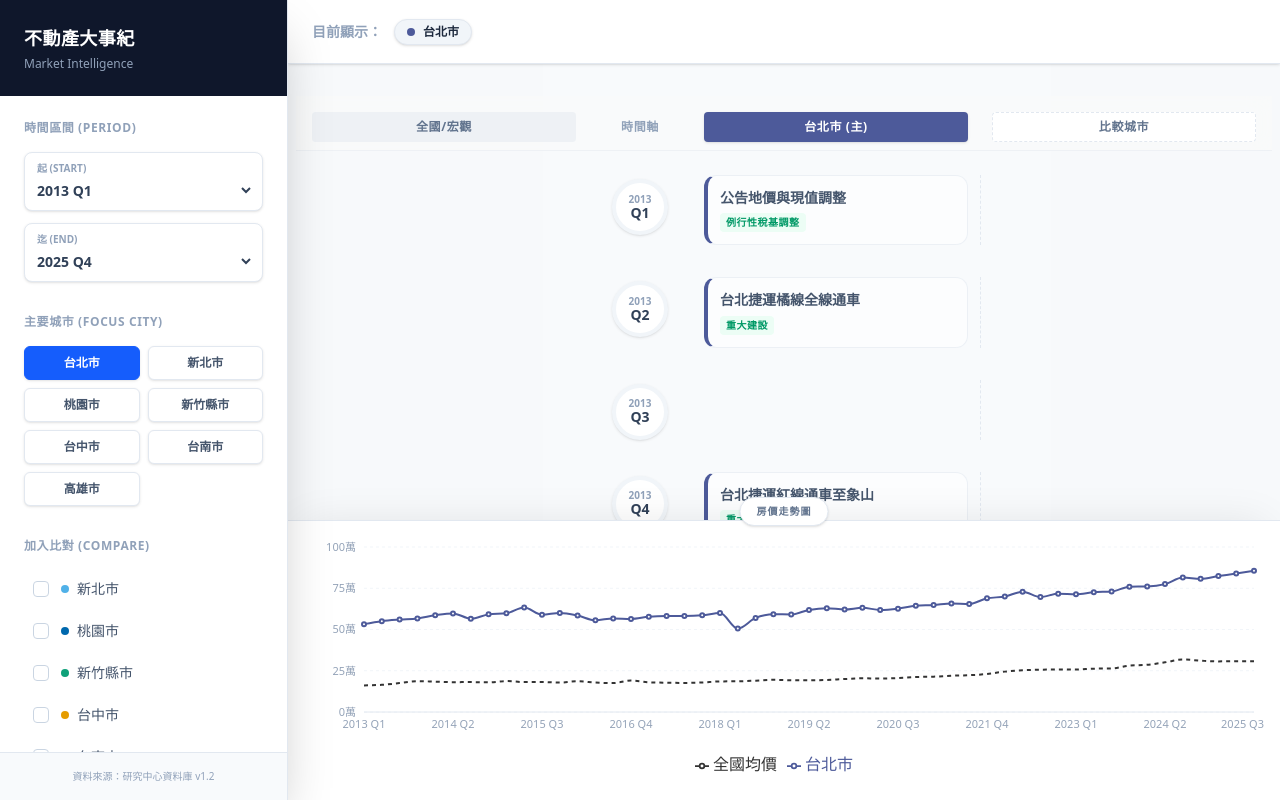
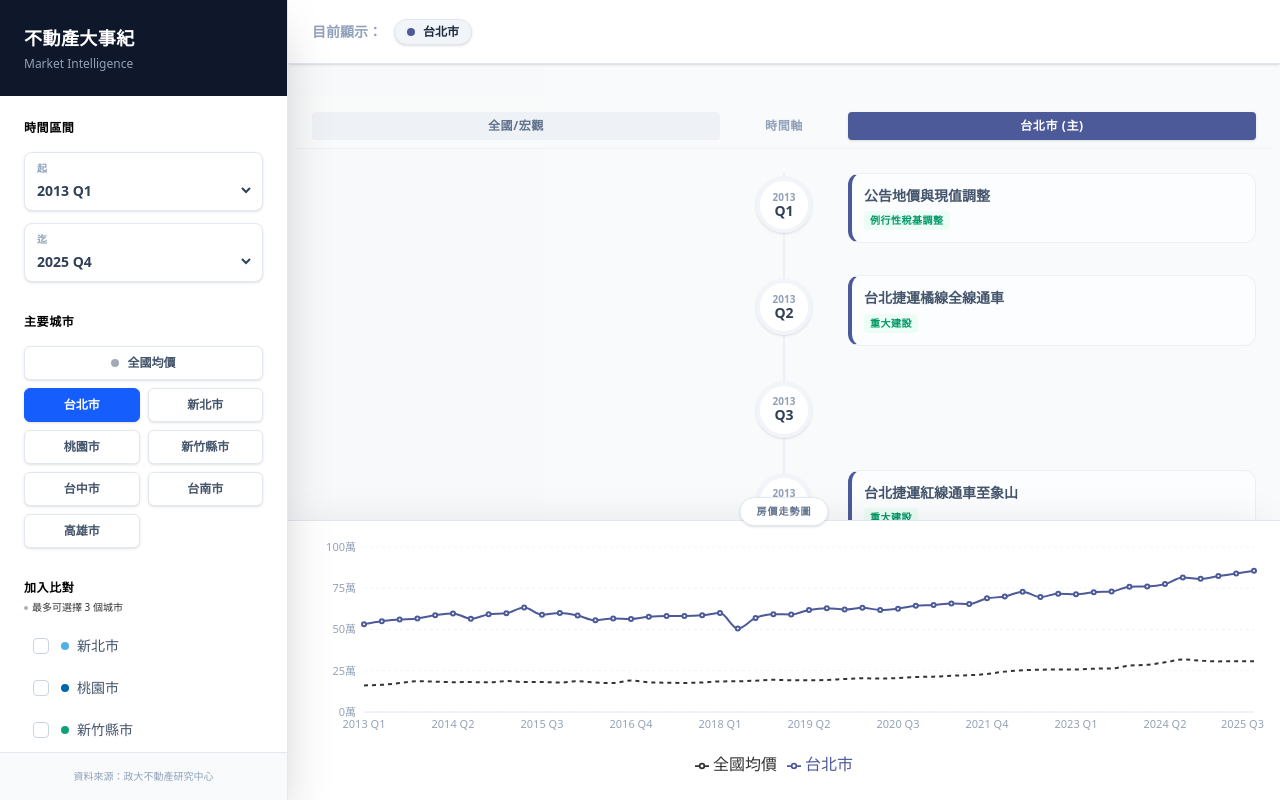
Before and after one commit to NCCU-rer/Real-Estate-Chronicle, a Next.js app: page / in a window 1280 px wide. Built offline with nearby package versions, Linux system fonts and the light colour scheme.

Commit message:
側邊欄及比較欄調整

```diff
--- a/src/app/page.tsx
+++ b/src/app/page.tsx
@@ -19,6 +19,7 @@ export default function Home() {
   // --- 邏輯處理 ---
   const handleMainCityChange = (cityId: string) => {
     setMainCity(cityId);
+    // 如果切換主要城市，把該城市從比較列表中移除（避免重複）
     setCompareCities(prev => prev.filter(c => c !== cityId));
   };
 
@@ -35,6 +36,19 @@ export default function Home() {
     setCompareCities([]);
   };
 
+  // 輔助函式：取得顯示名稱 (處理 "nation" 的情況)
+  const getDisplayName = (id: string) => {
+    if (id === "nation") return "全國";
+    return getCityName(id);
+  };
+
+  // 輔助函式：取得顏色 (處理 "nation" 的情況)
+  const getDisplayColor = (id: string) => {
+    if (id === "nation") return "#333333"; // 深灰色代表全國
+    const city = CITIES_CONFIG.find(c => c.id === id);
+    return city ? city.color : "#333333";
+  };
+
   // --- 資料處理 ---
   const allEvents = useMemo(() => processEvents(Object.values(rawData).flat()), []);
   const chartCities = [mainCity, ...compareCities];
@@ -46,7 +60,14 @@ export default function Home() {
     return allEvents.filter(event => {
       const eventTimeVal = getQuarterValue(`${event.year}_${event.quarter}`);
       const isTimeMatch = eventTimeVal >= startVal && eventTimeVal <= endVal;
-      const isCityMatch = event.city && (chartCities.includes(event.city) || event.city === "oldLabel");
+
+      // ✨ 修正邏輯：如果主要城市是 "nation"，則顯示全國事件(oldLabel)
+      // 雖然 EventList 有分欄，但這裡是用來篩選「要不要丟進去 render」
+      // 基本上保持寬鬆，讓 EventList 自己去分組
+      const isCityMatch =
+        event.city === "oldLabel" || // 永遠顯示全國事件
+        chartCities.includes(event.city);
+
       return isTimeMatch && isCityMatch;
     });
   }, [chartCities, startPeriod, endPeriod, allEvents]);
@@ -74,16 +95,16 @@ export default function Home() {
         <div className="flex-1 overflow-y-auto custom-scrollbar p-6 space-y-8">
           {/* 時間區間 */}
           <div>
-            <label className="text-xs font-bold text-slate-400 uppercase tracking-wider mb-4 block">時間區間 (Period)</label>
+            <label className="text-xs font-bold text-black uppercase tracking-wider mb-4 block">時間區間 </label>
             <div className="space-y-3">
               <div className="group bg-white rounded-lg p-2 border border-slate-200 shadow-sm hover:border-blue-400 transition-all">
-                <span className="block text-[10px] text-slate-400 mb-0.5 ml-1 font-bold">起 (START)</span>
+                <span className="block text-[10px] text-slate-400 mb-0.5 ml-1 font-bold">起 </span>
                 <select value={startPeriod} onChange={(e) => setStartPeriod(e.target.value)} className="w-full bg-transparent text-slate-700 text-sm outline-none font-bold cursor-pointer hover:text-blue-600">
                   {QUARTER_OPTIONS.map(q => <option key={q} value={q}>{q.replace("_", " ")}</option>)}
                 </select>
               </div>
               <div className="group bg-white rounded-lg p-2 border border-slate-200 shadow-sm hover:border-blue-400 transition-all">
-                <span className="block text-[10px] text-slate-400 mb-0.5 ml-1 font-bold">迄 (END)</span>
+                <span className="block text-[10px] text-slate-400 mb-0.5 ml-1 font-bold">迄</span>
                 <select value={endPeriod} onChange={(e) => setEndPeriod(e.target.value)} className="w-full bg-transparent text-slate-700 text-sm outline-none font-bold cursor-pointer hover:text-blue-600">
                   {QUARTER_OPTIONS.map(q => <option key={q} value={q}>{q.replace("_", " ")}</option>)}
                 </select>
@@ -93,15 +114,33 @@ export default function Home() {
 
           {/* 主要城市 */}
           <div>
-            <label className="text-xs font-bold text-slate-400 uppercase tracking-wider mb-4 block">主要城市 (Focus City)</label>
+            <label className="text-xs font-bold text-black uppercase tracking-wider mb-4 block">主要城市 </label>
             <div className="grid grid-cols-2 gap-2">
+              {/* ✨ 新增：全國按鈕 */}
+              <button
+                onClick={() => handleMainCityChange("nation")}
+                className={`
+                  col-span-2 p-2 rounded-md text-xs font-bold transition-all duration-200 border shadow-sm flex items-center justify-center gap-2
+                  ${mainCity === "nation"
+                    ? 'bg-slate-800 text-white border-slate-800 shadow-md'
+                    : 'bg-white text-slate-600 border-slate-200 hover:bg-slate-100'
+                  }
+                `}
+              >
+                <span className="w-2 h-2 rounded-full bg-current opacity-50"></span>
+                全國均價
+              </button>
+
               {CITIES_CONFIG.map(c => (
                 <button
                   key={c.id}
                   onClick={() => handleMainCityChange(c.id)}
                   className={`
                     p-2 rounded-md text-xs font-bold transition-all duration-200 border shadow-sm
-                    ${mainCity === c.id ? 'bg-blue-600 text-white border-blue-600 shadow-md' : 'bg-white text-slate-600 border-slate-200 hover:bg-slate-50 hover:text-blue-600'}
+                    ${mainCity === c.id
+                      ? 'bg-blue-600 text-white border-blue-600 shadow-md'
+                      : 'bg-white text-slate-600 border-slate-200 hover:bg-slate-50 hover:text-blue-600'
+                    }
                   `}
                 >
                   {c.label}
@@ -112,31 +151,54 @@ export default function Home() {
 
           {/* 加入比對 */}
           <div>
-            <div className="flex justify-between items-center mb-4">
-               <label className="text-xs font-bold text-slate-400 uppercase tracking-wider">加入比對 (Compare)</label>
+            <div className="flex justify-between items-center mb-1">
+               <label className="text-xs font-bold text-black uppercase tracking-wider">加入比對</label>
                {compareCities.length > 0 && (
                  <button onClick={handleCancelCompare} className="text-[10px] text-red-500 hover:text-red-600 font-bold bg-red-50 px-2 py-0.5 rounded transition-colors">清除重選</button>
                )}
             </div>
+
+            <p className="text-[10px] text-black mb-3 opacity-80 flex items-center gap-1">
+              <span className="inline-block w-1 h-1 rounded-full bg-slate-400"></span>
+              最多可選擇 3 個城市
+            </p>
+
             <div className="space-y-1">
-               {CITIES_CONFIG.filter(c => c.id !== mainCity).map(c => (
-                  <label key={c.id} className="flex items-center gap-3 p-2 rounded-md hover:bg-slate-50 cursor-pointer group transition-colors border border-transparent hover:border-slate-100">
-                     <div className={`w-4 h-4 rounded border flex items-center justify-center transition-all ${compareCities.includes(c.id) ? 'bg-blue-500 border-blue-500' : 'border-slate-300 bg-white'}`}>
-                       {compareCities.includes(c.id) && <span className="text-white text-[10px]">✓</span>}
-                     </div>
-                     <input type="checkbox" checked={compareCities.includes(c.id)} onChange={() => toggleCompare(c.id)} className="hidden" />
-                     <div className="flex items-center gap-2">
-                        <span className="w-2 h-2 rounded-full" style={{ backgroundColor: c.color }}></span>
-                        <span className="text-sm text-slate-600 group-hover:text-slate-900 font-medium">{c.label}</span>
-                     </div>
-                  </label>
-               ))}
+               {CITIES_CONFIG.filter(c => c.id !== mainCity).map(c => {
+                  const isChecked = compareCities.includes(c.id);
+                  const isDisabled = !isChecked && compareCities.length >= 3;
+
+                  return (
+                    <label
+                      key={c.id}
+                      className={`
+                        flex items-center gap-3 p-2 rounded-md border border-transparent transition-colors
+                        ${isDisabled ? 'opacity-40 cursor-not-allowed' : 'hover:bg-slate-50 cursor-pointer hover:border-slate-100'}
+                      `}
+                    >
+                       <div className={`w-4 h-4 rounded border flex items-center justify-center transition-all ${isChecked ? 'bg-blue-500 border-blue-500' : 'border-slate-300 bg-white'}`}>
+                         {isChecked && <span className="text-white text-[10px]">✓</span>}
+                       </div>
+                       <input
+                         type="checkbox"
+                         checked={isChecked}
+                         onChange={() => !isDisabled && toggleCompare(c.id)}
+                         disabled={isDisabled}
+                         className="hidden"
+                       />
+                       <div className="flex items-center gap-2">
+                          <span className="w-2 h-2 rounded-full" style={{ backgroundColor: c.color }}></span>
+                          <span className="text-sm text-slate-600 font-medium">{c.label}</span>
+                       </div>
+                    </label>
+                  );
+               })}
             </div>
           </div>
         </div>
 
         <div className="p-4 bg-slate-50 text-[10px] text-slate-400 border-t border-slate-200 text-center">
-          資料來源：研究中心資料庫 v1.2
+          資料來源：政大不動產研究中心
         </div>
       </aside>
 
@@ -148,9 +210,10 @@ export default function Home() {
              <div className="flex items-center gap-3">
                 <span className="text-sm font-bold text-slate-400">目前顯示：</span>
                 <div className="flex items-center gap-2">
+                   {/* ✨ 使用 getDisplayName 和 getDisplayColor 來支援 "全國" */}
                    <span className="px-3 py-1 rounded-full text-xs font-bold bg-slate-100 text-slate-800 border border-slate-200 shadow-sm flex items-center gap-2">
-                      <span className="w-2 h-2 rounded-full" style={{ backgroundColor: CITIES_CONFIG.find(c => c.id === mainCity)?.color }}></span>
-                      {getCityName(mainCity)}
+                      <span className="w-2 h-2 rounded-full" style={{ backgroundColor: getDisplayColor(mainCity) }}></span>
+                      {getDisplayName(mainCity)}
                    </span>
                    {compareCities.map(id => (
                       <span key={id} className="px-3 py-1 rounded-full text-xs font-bold bg-white text-slate-600 border border-slate-200 shadow-sm flex items-center gap-1">
@@ -163,7 +226,6 @@ export default function Home() {
            </div>
         </header>
 
-        {/* 我順便把這裡的 pb-[300px] 也改成標準的 pb-75 了 (300/4=75) */}
         <div className="flex-1 overflow-y-auto custom-scrollbar bg-slate-50/50 pb-75 scroll-smooth">
            <div className="pt-8">
               <EventList
@@ -172,12 +234,12 @@ export default function Home() {
                 endPeriod={endPeriod}
                 quarterWidth={0}
                 citiesOrder={chartCities}
-                mainCityName={getCityName(mainCity)}
+                // ✨ 傳入正確的顯示名稱
+                mainCityName={getDisplayName(mainCity)}
               />
            </div>
         </div>
 
-        {/* ✨ 這裡把 h-[280px] 改成了 h-70 */}
         <div className="absolute bottom-0 left-0 right-0 h-70 bg-white border-t border-slate-200 shadow-[0_-10px_40px_-15px_rgba(0,0,0,0.1)] z-40">
            <div className="absolute -top-6 left-1/2 -translate-x-1/2 bg-white border border-slate-200 rounded-full px-4 py-1.5 shadow-sm text-[10px] font-bold text-slate-500 uppercase tracking-widest cursor-default flex items-center gap-2">
               <span>房價走勢圖</span>
--- a/src/components/EventList.tsx
+++ b/src/components/EventList.tsx
@@ -4,8 +4,7 @@ import { useState, useMemo } from "react";
 import { getQuarterValue } from "@/utils/eventHelper";
 import { CITIES_CONFIG, NATIONAL_CONFIG, getCityColor } from "@/config/cityColors";
 
-// ... (介面定義保持不變，略過以節省篇幅，請保留原本的 interface) ...
-// 為了完整性，這裡簡略列出介面，實際檔案請保留你原本的
+// ... 介面定義保持不變 ...
 interface EventItem { year: number; quarter: string; title: string; description?: string; city?: string; cityName?: string; category?: string; isNational?: boolean; }
 interface EventListProps { data: EventItem[]; startPeriod: string; endPeriod: string; quarterWidth: number; citiesOrder: string[]; mainCityName?: string; }
 interface GroupedQuarter { year: number; quarter: string; nationalEvents: EventItem[]; mainCityEvents: EventItem[]; compareEvents: EventItem[]; }
@@ -17,9 +16,11 @@ export default function EventList({ data, startPeriod, endPeriod, citiesOrder, m
     setExpandedId(expandedId === id ? null : id);
   };
 
-  // ... (useMemo 資料處理邏輯完全不用動，保留原本的) ...
+  // ✨ 判斷是否有比較城市 (主要城市是第0個，如果有第1個代表有比較)
+  const hasCompare = citiesOrder.length > 1;
+
+  // ... useMemo 資料處理邏輯保持不變 ...
   const groupedData = useMemo(() => {
-    // 請保留原本的邏輯程式碼
     const groups: Record<string, GroupedQuarter> = {};
     const startVal = getQuarterValue(startPeriod);
     const endVal = getQuarterValue(endPeriod);
@@ -55,7 +56,6 @@ export default function EventList({ data, startPeriod, endPeriod, citiesOrder, m
     });
   }, [data, startPeriod, endPeriod, citiesOrder]);
 
-  // === ✨ 這裡開始是視覺大改造 ===
   const renderEventCard = (event: EventItem, index: number, type: 'nat' | 'main' | 'comp') => {
     const uniqueId = `${event.year}_${event.quarter}_${type}_${index}`;
     const isOpen = expandedId === uniqueId;
@@ -77,20 +77,16 @@ export default function EventList({ data, startPeriod, endPeriod, citiesOrder, m
         style={{ borderLeft: `4px solid ${cityColor}` }}
       >
         <div className="p-3">
-          {/* Header */}
           <div className="flex justify-between items-start gap-2 mb-1.5">
             <h3 className={`text-sm font-bold leading-snug transition-colors ${isOpen ? 'text-slate-800' : 'text-slate-600 group-hover/card:text-slate-800'}`}>
               {event.title}
             </h3>
-            {/* 標籤小藥丸 */}
             {!isMain && !isNational && (
               <span className="shrink-0 text-[10px] px-2 py-0.5 rounded-full font-bold bg-slate-100 text-slate-600 border border-slate-200">
                 {event.cityName}
               </span>
             )}
           </div>
-
-          {/* Tag */}
           {event.category && (
             <div className="flex items-center gap-2">
               <span className={`text-[10px] px-1.5 py-0.5 rounded uppercase tracking-wider font-semibold ${
@@ -100,8 +96,6 @@ export default function EventList({ data, startPeriod, endPeriod, citiesOrder, m
               </span>
             </div>
           )}
-
-          {/* 展開後的內容 */}
           <div className={`grid transition-all duration-300 ease-in-out ${isOpen ? 'grid-rows-[1fr] opacity-100 mt-3 pt-3 border-t border-slate-100' : 'grid-rows-[0fr] opacity-0'}`}>
              <div className="overflow-hidden">
                 <div
@@ -116,42 +110,58 @@ export default function EventList({ data, startPeriod, endPeriod, citiesOrder, m
   };
 
   return (
-    <div className="w-full max-w-1400px mx-auto px-4 sm:px-6">
+    <div className="w-full max-w-350 mx-auto px-4 sm:px-6">
 
-      {/* 1. 專業感的表格標題 (Sticky Header + Glassmorphism) */}
+      {/* 1. 表頭 */}
       <div className="sticky top-0 z-40 pt-4 pb-2 -mx-4 px-4 backdrop-blur-md bg-gray-50/80 border-b border-slate-200/50">
-        <div className="hidden md:grid grid-cols-[1fr_80px_1fr_1fr] gap-6 text-xs font-bold uppercase tracking-wider text-slate-400">
+        {/* ✨ 動態 Grid 設定：如果有比較城市，顯示4欄；如果沒有，顯示3欄 */}
+        <div className={`
+          hidden md:grid gap-6 text-xs font-bold uppercase tracking-wider text-slate-400
+          ${hasCompare ? "grid-cols-[1fr_80px_1fr_1fr]" : "grid-cols-[1fr_80px_1fr]"}
+        `}>
           <div className="flex items-center justify-center bg-slate-200/50 py-1.5 rounded text-slate-500">
             全國/宏觀
           </div>
           <div className="flex items-center justify-center">時間軸</div>
+
           <div
             className="flex items-center justify-center py-1.5 rounded text-white shadow-sm"
-            style={{ backgroundColor: getCityColor(citiesOrder[0]) }}
+            // 如果是全國模式，citiesOrder[0] 是 "nation"，這裡給個深灰
+            style={{ backgroundColor: citiesOrder[0] === 'nation' ? '#333333' : getCityColor(citiesOrder[0]) }}
           >
             {mainCityName} (主)
           </div>
+
+          {/* ✨ 只有在有比較城市時，才顯示這個標題 */}
+          {hasCompare && (
             <div className="flex items-center justify-center bg-white border border-slate-200 border-dashed text-slate-500 py-1.5 rounded">
               比較城市
             </div>
+          )}
         </div>
       </div>
 
-      {/* 2. 時間軸內容區 */}
+      {/* 2. 內容 */}
       <div className="relative mt-6 pb-32">
-        {/* 中央貫穿線 */}
-        <div className="absolute left-1/2 -translate-x-1/2 top-0 bottom-0 w-px be-linear-to-b from-slate-200 via-slate-300 to-transparent hidden md:block" />
+        <div className="absolute left-1/2 -translate-x-1/2 top-0 bottom-0 w-px bg-linear-to-b from-slate-200 via-slate-300 to-transparent hidden md:block" />
 
         <div className="space-y-8">
           {groupedData.map((group) => (
-            <div key={`${group.year}_${group.quarter}`} className="relative md:grid md:grid-cols-[1fr_80px_1fr_1fr] md:gap-6 group/row">
+            <div
+              key={`${group.year}_${group.quarter}`}
+              // ✨ 動態 Grid 設定：內容區也同步調整
+              className={`
+                relative md:grid gap-6 group/row
+                ${hasCompare ? "grid-cols-[1fr_80px_1fr_1fr]" : "grid-cols-[1fr_80px_1fr]"}
+              `}
+            >
 
               {/* 左：全國 */}
               <div className="flex flex-col gap-3">
                 {group.nationalEvents.map((event, idx) => renderEventCard(event, idx, 'nat'))}
               </div>
 
-              {/* 中：時間球 (Time Badge) */}
+              {/* 中：時間 */}
               <div className="relative flex justify-center h-full pt-1">
                 <div className="sticky top-28 z-20 flex flex-col items-center justify-center w-14 h-14 rounded-full bg-white border-4 border-slate-100 shadow-sm text-center">
                   <span className="text-[10px] font-extrabold text-slate-400 block -mb-1">{group.year}</span>
@@ -164,11 +174,13 @@ export default function EventList({ data, startPeriod, endPeriod, citiesOrder, m
                 {group.mainCityEvents.map((event, idx) => renderEventCard(event, idx, 'main'))}
               </div>
 
-              {/* 最右：比較城市 (加上虛線背景區隔) */}
+              {/* ✨ 最右：比較城市 (只有 hasCompare 時才渲染) */}
+              {hasCompare && (
                 <div className="flex flex-col gap-3 relative">
                   <div className="absolute inset-y-0 -left-3 w-px border-l border-dashed border-slate-200 hidden md:block"></div>
                   {group.compareEvents.map((event, idx) => renderEventCard(event, idx, 'comp'))}
                 </div>
+              )}
 
             </div>
           ))}
```
Lines whose indentation alone changed are shown as unchanged.
